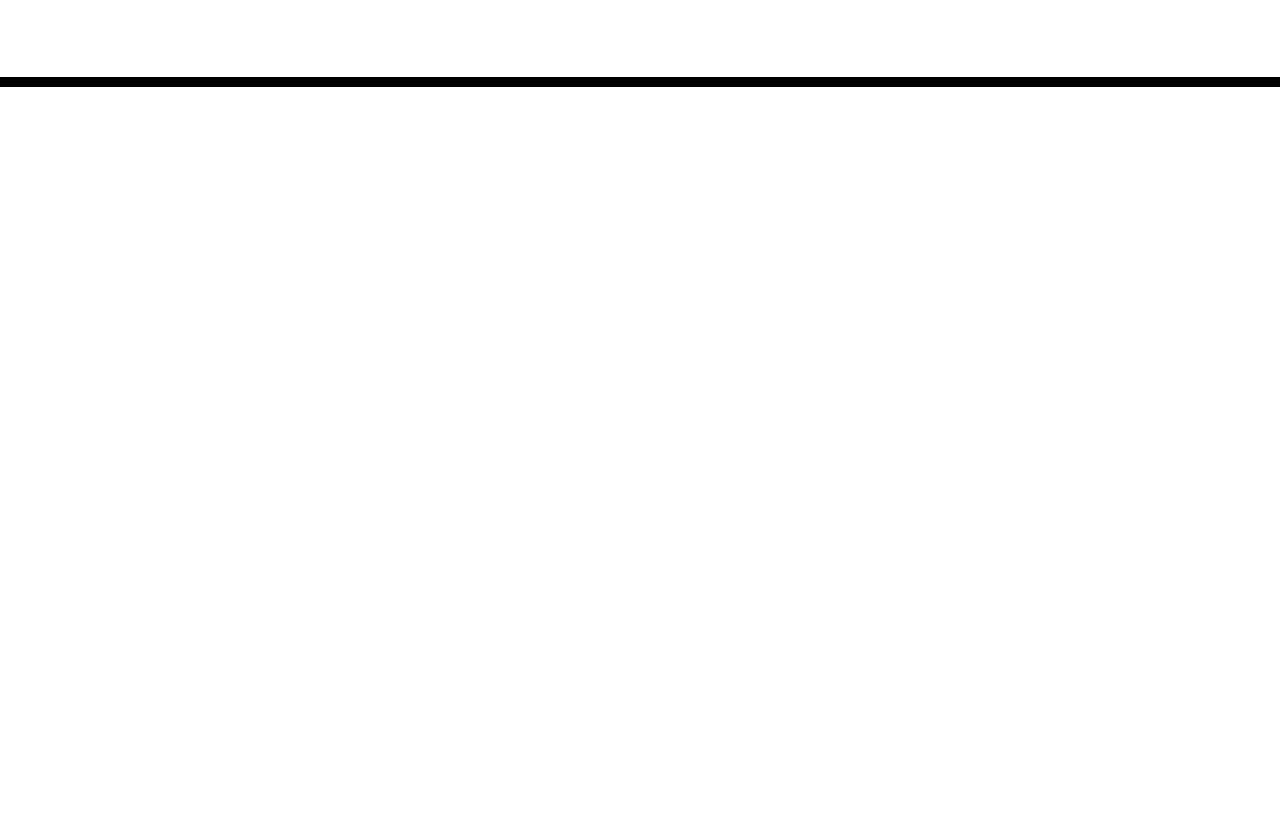
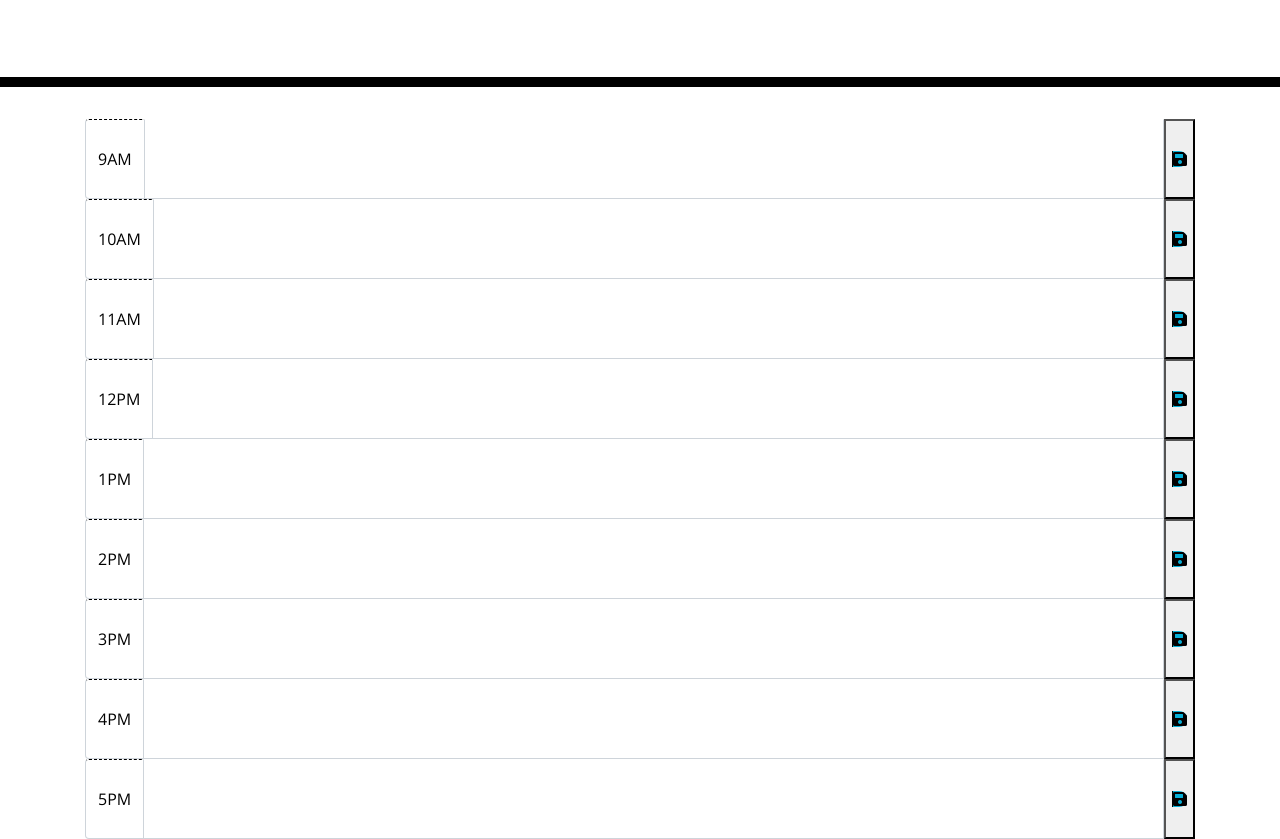
Before and after one commit to hlamkins/work-day-scheduler, a plain HTML site: page index.html in a window 1280 px wide. Shown: the part 181-1020 px from the top of the page. Before the commit the page ends 800 px from the top, so only its background shows below. Drawn offline with nearby package versions, Linux system fonts and the light colour scheme.

Commit message:
Planner Layout

```diff
--- a/index.html
+++ b/index.html
@@ -19,7 +19,6 @@
       rel="stylesheet"
     />
     <link rel="stylesheet" href="style.css" />
-    <link rel="stylesheet" href="style.css" />
     <title>Work Day Scheduler</title>
   </head>
 
@@ -31,6 +30,78 @@
     </header>
     <div class="container">
       <!-- Timeblocks go here -->
+      <div class="input-group flex-nowrap">
+        <div class="input-group-prepend">
+          <span class="hour input-group-text">9AM</span>
+        </div>
+        <input id="user-input9" type="text" data-time="9" class="form-control">
+        <button><i class="fas fa-save save"></i></button>
+      </div>
+
+      <div class="input-group flex-nowrap">
+        <div class="input-group-prepend">
+          <span class="hour input-group-text">10AM</span>
+        </div>
+        <input id="user-input10" type="text" data-time="10" class="form-control">
+        <button><i class="fas fa-save save"></i></button>
+      </div>
+
+      <div class="input-group flex-nowrap">
+        <div class="time-block input-group-prepend">
+          <span class="hour input-group-text">11AM</span>
+        </div>
+        <input id="user-input11" type="text" data-time="11" class="form-control">
+        <button><i class="fas fa-save save"></i></button>
+      </div>
+
+      <div class="input-group flex-nowrap">
+        <div class="input-group-prepend">
+          <span class="hour input-group-text">12PM</span>
+        </div>
+        <input id="user-input12" type="text" data-time="12" class="form-control">
+        <button><i class="fas fa-save save"></i></button>
+      </div>
+
+      <div class="input-group flex-nowrap">
+        <div class="input-group-prepend">
+          <span class="hour input-group-text">1PM</span>
+        </div>
+        <input id="user-input1" type="text" data-time="1" class="form-control">
+        <button><i class="fas fa-save save"></i></button>
+      </div>
+
+      <div class="input-group flex-nowrap">
+        <div class="input-group-prepend">
+          <span class="hour input-group-text">2PM</span>
+        </div>
+        <input id="user-input2" type="text" data-time="2" class="form-control">
+        <button><i class="fas fa-save save"></i></button>
+      </div>
+
+      <div class="input-group flex-nowrap">
+        <div class="input-group-prepend">
+          <span class="hour input-group-text">3PM</span>
+        </div>
+        <input id="user-input3" type="text" data-time="3" class="form-control">
+        <button><i class="fas fa-save save"></i></button>
+      </div>
+
+      <div class="input-group flex-nowrap">
+        <div class="input-group-prepend">
+          <span class="hour input-group-text">4PM</span>
+        </div>
+        <input id="user-input4" type="text" data-time="4" class="form-control">
+        <button><i class="fas fa-save save"></i></button>
+      </div>
+
+      <div class="input-group flex-nowrap">
+        <div class="input-group-prepend">
+          <span class="hour input-group-text">5PM</span>
+        </div>
+        <input id="user-input5" type="text" data-time="5" class="form-control">
+        <button><i class="fas fa-save save"></i></button>
+      </div>
+
     </div>
 
     <script src="script.js"></script>
--- a/style.css
+++ b/style.css
@@ -4,13 +4,14 @@ body {
   line-height: 1;
 }
 
-textarea{
+ textarea {
   background: transparent;
   border: none;
   resize: none;
   color: #000000;
   border-left: 1px solid black;
   padding: 10px;
+
 }
 
 .jumbotron {
@@ -21,19 +22,19 @@ textarea{
   border-bottom: 10px solid black;
 }
 
-.description{
+.description {
   white-space: pre-wrap;
 }
 
-.time-block{
+.time-block {
   text-align: center;
   border-radius: 15px;
 }
 
-.row {
+.form-control {
   white-space: pre-wrap;
   height: 80px;
-  border-top: 1px solid white;;
+  border-top: 1px solid white;
 }
 
 .hour {
@@ -57,15 +58,15 @@ textarea{
   color: white;
 }
 
-.saveBtn {
+.save {
   border-left: 1px solid black;
   border-top-right-radius: 15px;
   border-bottom-right-radius: 15px;
   background-color: #06AED5;
-  color: white;
+
 }
 
-.saveBtn i:hover {
+.save:hover {
   font-size: 20px;
   transition: all .3s ease-in-out;
 }
```
